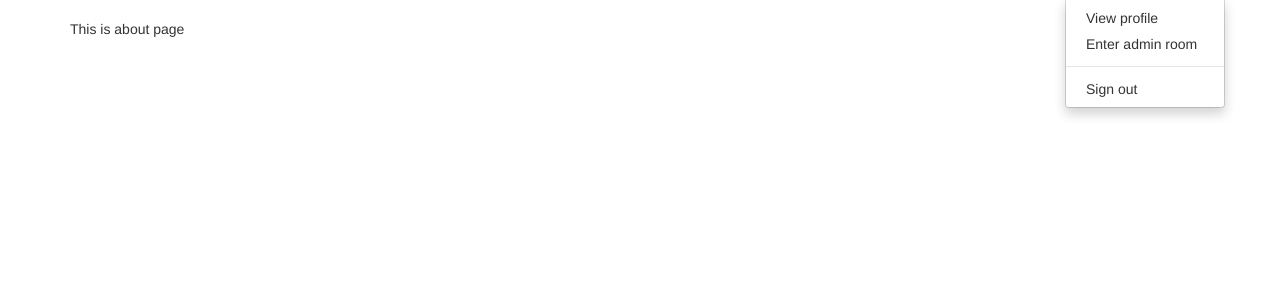
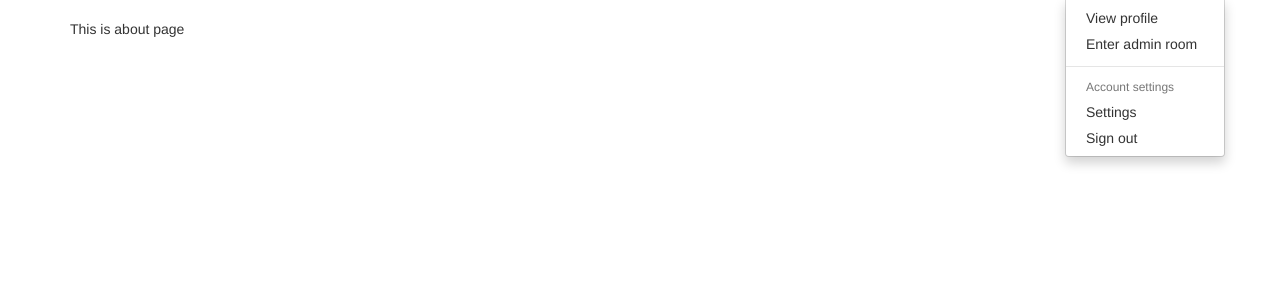
Before and after one commit to slawiko/courses-iTransition, a Django app: page /about/ in a window 1280 px wide, after a click that opens the changed part. Shown: the part 51-351 px from the top of the page. Run offline with Django 3.2, Linux system fonts and the light colour scheme; a user stored in the database is signed in; some libraries are stand-ins or nearby versions.

Commit message:
T-5_6: new view, new urls with 'settings' page added

```diff
--- a/Task_5_6/Task_5_6/urls.py
+++ b/Task_5_6/Task_5_6/urls.py
@@ -18,8 +18,9 @@ from django.contrib import admin
 
 urlpatterns = [
 	url(r'^$', 'app.views.home', name = 'home'),
-	url(r'^about/', 'app.views.about', name = 'about'),
+	url(r'^about/$', 'app.views.about', name = 'about'),
 	url(r'^admin/', include(admin.site.urls)),
 	url(r'^accounts/', include('registration.backends.default.urls')),
-	url(r'^accounts/profile', 'app.views.profile', name = 'profile'),
+	url(r'^accounts/profile/$', 'app.views.profile', name = 'profile'),
+	url(r'^accounts/profile/settings/$', 'app.views.settings', name = 'settings'),
 ]
--- a/Task_5_6/app/views.py
+++ b/Task_5_6/app/views.py
@@ -1,4 +1,5 @@
 from django.shortcuts import render
+from django.db import models
 
 
 def home(request):
@@ -18,3 +19,10 @@ def profile(request):
 
 	}
 	return render(request, 'profile.html', context)
+
+
+def settings(request):
+	context = {
+
+	}
+	return render(request, 'settings.html', context)
--- a/Task_5_6/templates/navbar.html
+++ b/Task_5_6/templates/navbar.html
@@ -15,14 +15,15 @@
                        aria-expanded="false">{{ user }}<span class="caret"></span></a>
                     <ul class="dropdown-menu">
                         <li><a href="{% url 'profile' %}">View profile</a></li>
-                        <li><a href="/admin">Enter admin room</a></li>
+                        {% if request.user.is_superuser %}<li><a href="{% url 'admin:index' %}">Enter admin room</a></li>{% endif %}
                         <li role="separator" class="divider"></li>
+                        <li class="dropdown-header">Account settings</li>
+                        <li><a href="{% url 'settings' %}">Settings</a></li>
                         <li><a href="{% url 'auth_logout' %}">Sign out</a></li>
                     </ul>
                 </li>
                 {% else %}
                 <li><a href="{% url 'registration_register' %}">Sign up</a></li>
-                <li>|</li>
                 <li><a href="{% url 'auth_login' %}">Sign in</a></li>
                 {% endif %}
             </ul>
```
